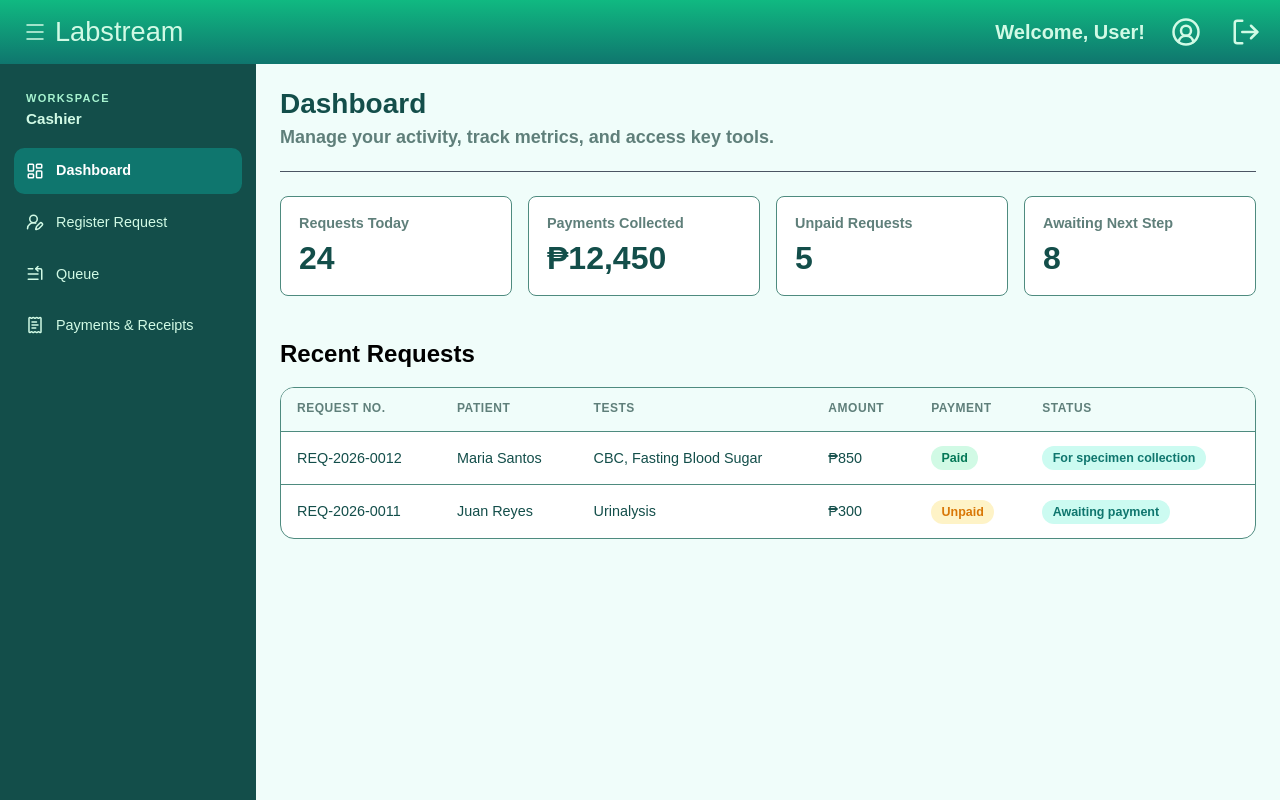
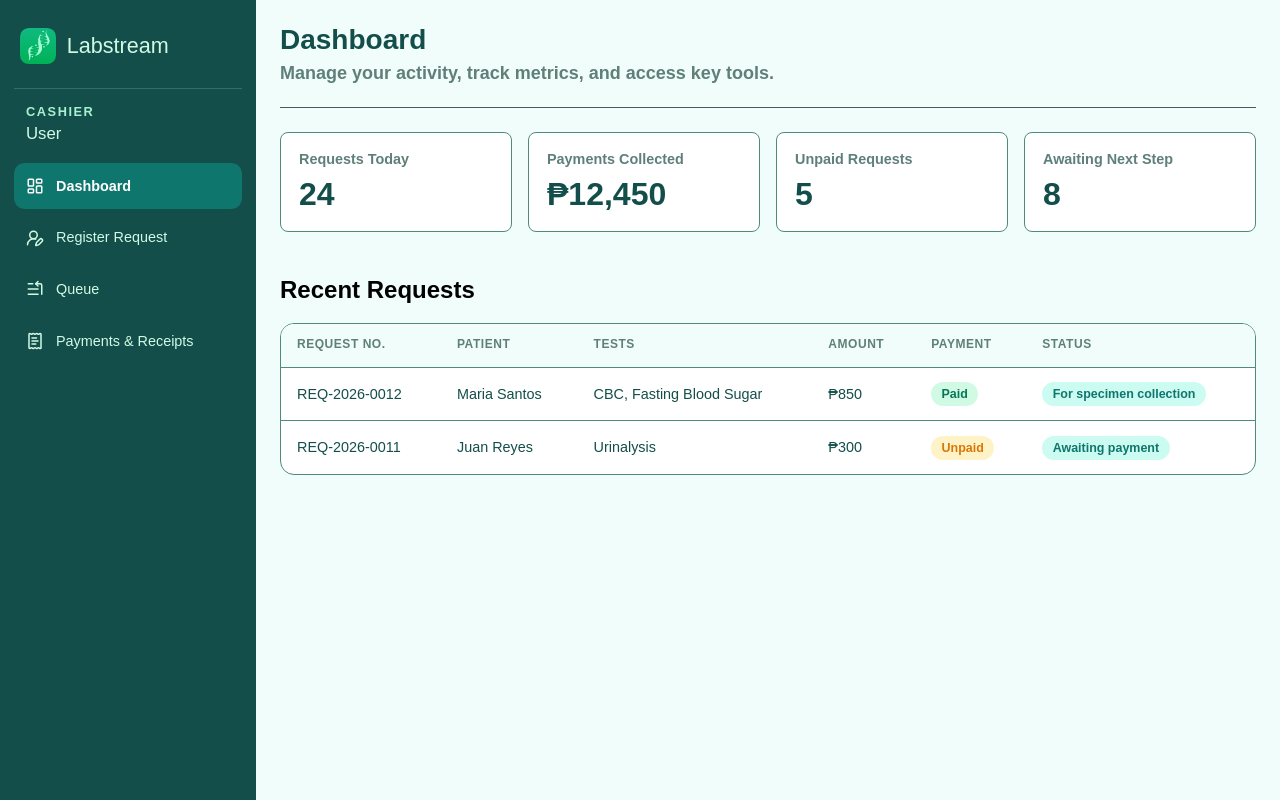
Before and after one commit to monokromez/labstream, a React (Vite) app in the folder frontend/: page / in a window 1280 px wide. Built offline with nearby package versions, Linux system fonts and the light colour scheme; a web font is replaced by a local one.

Commit message:
Move branding and user details into sidebar

```diff
--- a/frontend/src/components/layout/AppShell.css
+++ b/frontend/src/components/layout/AppShell.css
@@ -3,16 +3,10 @@
   min-height: 100vh;
   width: 100%;
   grid-template-columns: 16rem minmax(0, 1fr);
-  grid-template-rows: 4rem minmax(0, 1fr);
+  grid-template-rows: minmax(0, 1fr);
   grid-template-areas:
-    "topbar topbar"
     "sidebar main";
   background: var(--background);
-  transition: grid-template-columns 280ms ease;
-}
-
-.app-shell--sidebar-closed {
-  grid-template-columns: 0 minmax(0, 1fr);
 }
 
 .app-shell__main {
@@ -33,16 +27,10 @@
 @media (max-width: 760px) {
   .app-shell {
     grid-template-columns: minmax(0, 1fr);
-    grid-template-rows: 4rem auto minmax(0, 1fr);
+    grid-template-rows: auto minmax(0, 1fr);
     grid-template-areas:
-      "topbar"
       "sidebar"
       "main";
-    transition: grid-template-rows 280ms ease;
-  }
-
-  .app-shell--sidebar-closed {
-    grid-template-rows: 4rem 0 minmax(0, 1fr);
   }
 
   .app-shell__main {
--- a/frontend/src/components/layout/AppShell.jsx
+++ b/frontend/src/components/layout/AppShell.jsx
@@ -1,6 +1,5 @@
 import { useState } from 'react'
 import './AppShell.css'
-import Topbar from './Topbar.jsx'
 import Sidebar, { getRoleNavigation } from './Sidebar.jsx'
 import PageHeader from './PageHeader.jsx'
 import * as CashierPages from '../../pages/cashier/index.js'
@@ -9,7 +8,7 @@ import * as PathologistPages from '../../pages/pathologist/index.js'
 import * as AdministratorPages from '../../pages/administrator/index.js'
 import * as PatientPages from '../../pages/patient/index.js'
 
-export default function AppShell({ children, role = 'cashier', activeItem }) {
+export default function AppShell({ children, role = 'cashier', userName = 'User', activeItem }) {
   const cashierPages = {
     dashboard: <CashierPages.CashierDashboard />,
     'register-request': <CashierPages.RegisterRequest />,
@@ -57,18 +56,14 @@ export default function AppShell({ children, role = 'cashier', activeItem }) {
   const [selectedItem, setSelectedItem] = useState(
     activeItem ?? navigationItems[0].id,
   )
-  const [isSidebarOpen, setIsSidebarOpen] = useState(true)
   const currentItem = navigationItems.find((item) => item.id === selectedItem)
     ?? navigationItems[0]
 
   return (
-    <div className={`app-shell${isSidebarOpen ? '' : ' app-shell--sidebar-closed'}`}>
-      <Topbar
-        isSidebarOpen={isSidebarOpen}
-        onToggleSidebar={() => setIsSidebarOpen((isOpen) => !isOpen)}
-      />
+    <div className="app-shell">
       <Sidebar
         role={role}
+        userName={userName}
         activeItem={currentItem.id}
         onSelect={setSelectedItem}
       />
--- a/frontend/src/components/layout/Sidebar.css
+++ b/frontend/src/components/layout/Sidebar.css
@@ -1,42 +1,70 @@
 .app-sidebar {
   grid-area: sidebar;
+  min-height: 100vh;
   width: 16rem;
   min-width: 0;
   overflow: hidden;
   background: #134e4a;
   color: var(--text-darkbg);
   padding: 1.25rem 0.875rem;
-  transform: translateX(0);
-  transition: transform 280ms ease, padding 280ms ease, visibility 0s linear;
 }
 
-.app-shell--sidebar-closed .app-sidebar {
-  transform: translateX(-100%);
-  visibility: hidden;
-  pointer-events: none;
-  transition: transform 280ms ease, padding 280ms ease,
-    visibility 0s linear 280ms;
+.app-sidebar__brand {
+  display: flex;
+  align-items: center;
+  gap: 0.7rem;
+  min-height: 3.25rem;
+  margin: 0 0.35rem 1rem;
+  color: var(--text-darkbg);
+  font-family: var(--title-font);
+  font-size: 1.35rem;
+  text-decoration: none;
+  white-space: nowrap;
+}
+
+.app-sidebar__brand span {
+  display: flex;
+  min-width: 0;
+  height: 2.25rem;
+  align-items: center;
+  overflow: hidden;
+  line-height: 1;
+  text-overflow: ellipsis;
+}
+
+.app-sidebar__brand-icon {
+  display: block;
+  width: 2.25rem;
+  height: 2.25rem;
+  flex: 0 0 2.25rem;
+  border-radius: 0.55rem;
+  object-fit: cover;
 }
 
 .app-sidebar__heading {
   display: grid;
-  gap: 0.35rem;
-  padding: 0.5rem 0.75rem 1.25rem;
+  gap: 0.25rem;
+  padding: 1rem 0.75rem 1.25rem;
+  border-top: 1px solid rgb(209 250 229 / 18%);
 }
 
 .app-sidebar__eyebrow {
   color: var(--text-muted-darkbg);
   font-family: var(--main-font);
-  font-size: 0.6875rem;
+  font-size: 0.8rem;
   font-weight: 700;
   letter-spacing: 0.12em;
+  text-transform: uppercase;
 }
 
-.app-sidebar__role {
+.app-sidebar__user-name {
   color: var(--text-darkbg);
   font-family: var(--main-font);
-  font-size: 0.95rem;
-  font-weight: 700;
+  font-size: 1.05rem;
+  font-weight: 500;
+  overflow: hidden;
+  text-overflow: ellipsis;
+  white-space: nowrap;
 }
 
 .app-sidebar__nav {
@@ -86,16 +114,29 @@
 
 @media (max-width: 760px) {
   .app-sidebar {
+    min-height: 0;
     width: 100%;
     padding: 0.65rem 0.75rem;
   }
 
-  .app-shell--sidebar-closed .app-sidebar {
-    transform: translateY(-100%);
+  .app-sidebar__brand {
+    min-height: 2.5rem;
+    margin: 0 0.35rem 0.6rem;
+    font-size: 1.5rem;
+  }
+
+  .app-sidebar__brand-icon {
+    width: 1.9rem;
+    height: 1.9rem;
+    flex-basis: 1.9rem;
+  }
+
+  .app-sidebar__brand span {
+    height: 1.9rem;
   }
 
   .app-sidebar__heading {
-    padding: 0.25rem 0.5rem 0.6rem;
+    padding: 0.6rem 0.5rem 0.6rem;
   }
 
   .app-sidebar__nav {
--- a/frontend/src/components/layout/Sidebar.jsx
+++ b/frontend/src/components/layout/Sidebar.jsx
@@ -1,4 +1,5 @@
 import './Sidebar.css'
+import labstreamIcon from '../../assets/labstream-icon.png'
 import auditLogIcon from '../../assets/audit_log-icon.svg'
 import dashboardIcon from '../../assets/dashboard-icon.svg'
 import myResultsIcon from '../../assets/my_results-icon.svg'
@@ -150,7 +151,7 @@ export function getRoleNavigation(role = 'cashier') {
   return roleNavigation[role] ?? roleNavigation.cashier
 }
 
-export default function Sidebar({ role = 'cashier', activeItem, onSelect }) {
+export default function Sidebar({ role = 'cashier', userName = 'User', activeItem, onSelect }) {
   const currentRole = roleNavigation[role] ? role : 'cashier'
   const navigationItems = getRoleNavigation(currentRole)
   const currentRoleLabel = roleLabels[currentRole]
@@ -158,9 +159,14 @@ export default function Sidebar({ role = 'cashier', activeItem, onSelect }) {
 
   return (
     <aside className="app-sidebar">
+      <a className="app-sidebar__brand" href="#dashboard" aria-label="Labstream home">
+        <img className="app-sidebar__brand-icon" src={labstreamIcon} alt="" />
+        <span>Labstream</span>
+      </a>
+
       <div className="app-sidebar__heading">
-        <span className="app-sidebar__eyebrow">WORKSPACE</span>
-        <span className="app-sidebar__role">{currentRoleLabel}</span>
+        <span className="app-sidebar__eyebrow">{currentRoleLabel}</span>
+        <span className="app-sidebar__user-name">{userName}</span>
       </div>
 
       <nav className="app-sidebar__nav" aria-label={`${currentRoleLabel} navigation`}>
--- a/frontend/src/components/layout/Topbar.css
+++ /dev/null
@@ -1,84 +0,0 @@
-.app-topbar {
-  grid-area: topbar;
-  height: 4rem;
-  width: 100%;
-  display: flex;
-  align-items: center;
-  padding-inline: 15px;
-  justify-content: space-between;
-  background: linear-gradient(to bottom, var(--accent), var(--primary));
-  color: var(--text-darkbg);
-}
-
-.app-topbar__logo h1{
-  font-size: 1.7rem;
-  font-weight: 500;
-  font-family: var(--title-font);
-}
-
-.app-topbar__brand {
-  display: flex;
-  align-items: center;
-}
-
-.app-topbar__logo h1 {
-  margin: 0;
-}
-
-.app-topbar__user {
-  display: flex;
-  align-items: center;
-  gap: 1.25rem;
-  font-family: var(--main-font);
-  font-weight: 700;
-  font-size: 1.25rem;
-  line-height: 1;
-}
-
-.app-topbar__icon-button {
-  display: grid;
-  width: 2.5rem;
-  height: 2.5rem;
-  place-items: center;
-  border: 0;
-  border-radius: 9999px;
-  background: transparent;
-  cursor: pointer;
-}
-
-.app-topbar__icon-button:hover {
-  background: rgb(255 255 255 / 14%);
-}
-
-.app-topbar__icon-button:focus-visible {
-  outline: 2px solid var(--text-darkbg);
-  outline-offset: 2px;
-}
-
-.app-topbar__icon {
-  display: block;
-  width: 1.5em;
-  height: 1.5em;
-  background-color: var(--text-darkbg);
-  mask-position: center;
-  mask-repeat: no-repeat;
-  mask-size: contain;
-  -webkit-mask-position: center;
-  -webkit-mask-repeat: no-repeat;
-  -webkit-mask-size: contain;
-}
-
-.app-topbar__icon--account {
-  mask-image: url('../../assets/account-icon.svg');
-  -webkit-mask-image: url('../../assets/account-icon.svg');
-}
-
-.app-topbar__icon--logout {
-  mask-image: url('../../assets/logout-icon.svg');
-  -webkit-mask-image: url('../../assets/logout-icon.svg');
-}
-
-.app-topbar__icon--sidepanel {
-  mask-image: var(--sidepanel-icon);
-  -webkit-mask-image: var(--sidepanel-icon);
-}
--- a/frontend/src/components/layout/Topbar.jsx
+++ /dev/null
@@ -1,36 +0,0 @@
-import './Topbar.css'
-import sidepanelIcon from '../../assets/open_sidepanel.svg'
-
-export default function Topbar({ isSidebarOpen, onToggleSidebar }) {
-  return (
-    <header className="app-topbar">
-      <div className="app-topbar__brand">
-        <button
-          className="app-topbar__icon-button app-topbar__sidebar-toggle"
-          type="button"
-          aria-label={isSidebarOpen ? 'Close sidebar' : 'Open sidebar'}
-          aria-expanded={isSidebarOpen}
-          onClick={onToggleSidebar}
-        >
-          <span
-            className="app-topbar__icon app-topbar__icon--sidepanel"
-            style={{ '--sidepanel-icon': `url("${sidepanelIcon}")` }}
-            aria-hidden="true"
-          />
-        </button>
-        <div className="app-topbar__logo">
-        <h1>Labstream</h1>
-        </div>
-      </div>
-      <div className="app-topbar__user">
-        <span>Welcome, User!</span>
-        <button className="app-topbar__icon-button" type="button" aria-label="Open account menu" title="Account">
-          <span className="app-topbar__icon app-topbar__icon--account" aria-hidden="true" />
-        </button>
-        <button className="app-topbar__icon-button" type="button" aria-label="Log out" title="Log out">
-          <span className="app-topbar__icon app-topbar__icon--logout" aria-hidden="true" />
-        </button>
-      </div>
-    </header>
-  )
-}
```
Also changed, not shown: frontend/src/assets/labstream-icon.png (added), frontend/src/assets/open_sidepanel.svg (deleted).
